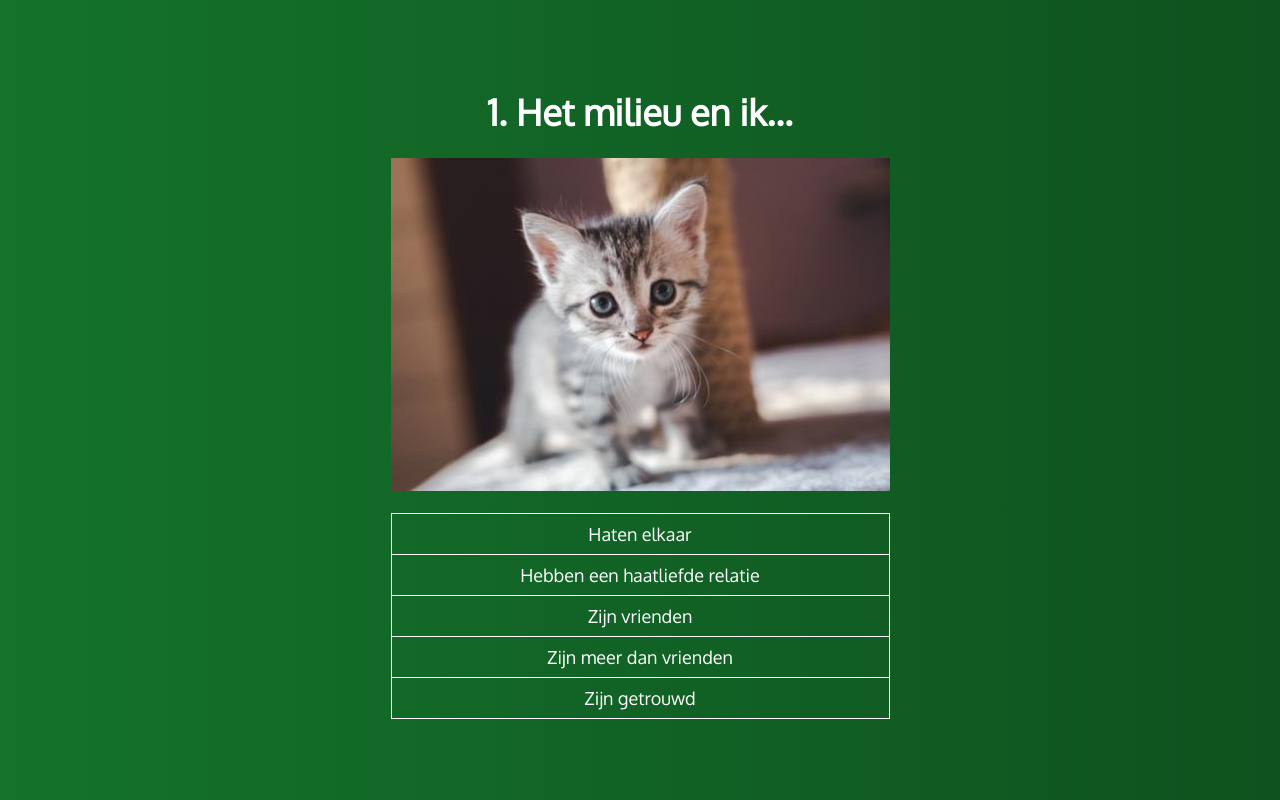
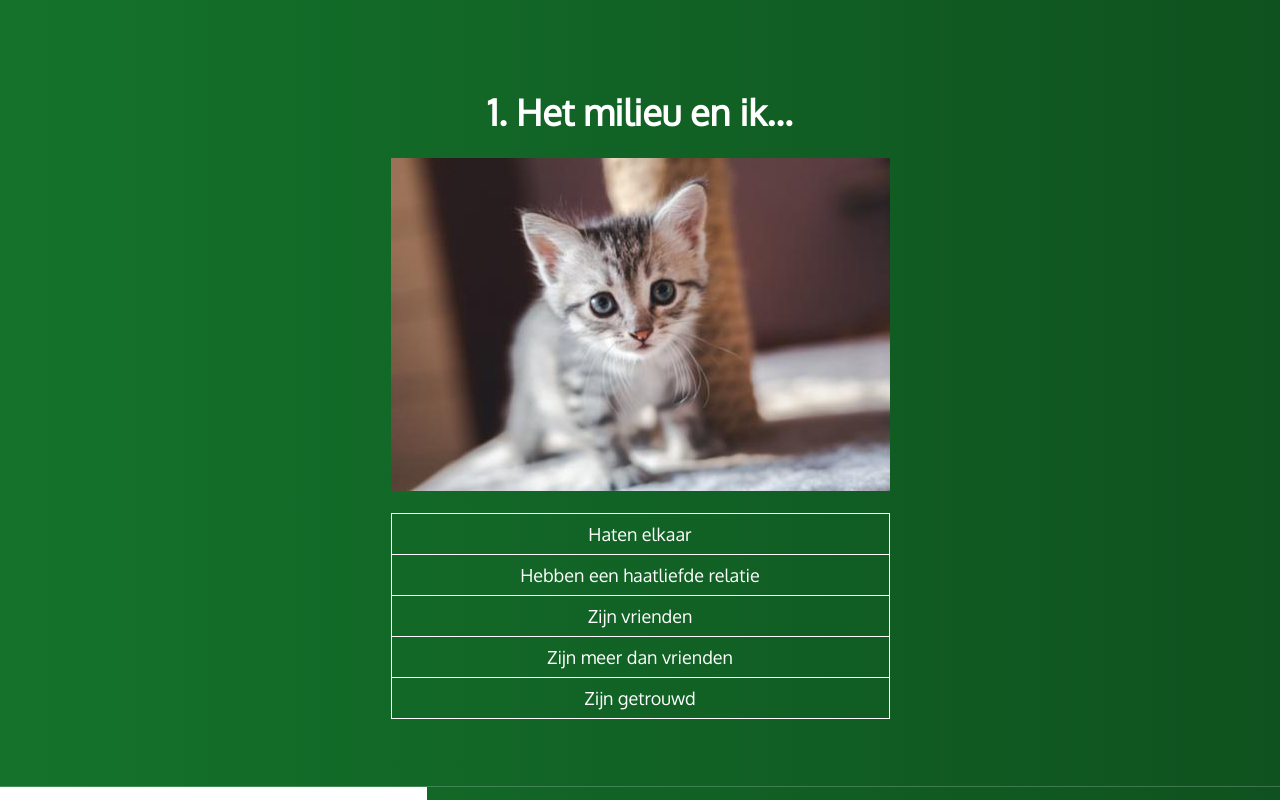
Before and after one commit to mikeevoss/greenwashing_questionnaire, a React (Create React App) app: page /question/0 in a window 1280 px wide. Built offline with nearby package versions, Linux system fonts and the light colour scheme.

Commit message:
Showing progressbar in questionnaire

```diff
--- a/public/index.html
+++ b/public/index.html
@@ -21,7 +21,7 @@
       work correctly both with client-side routing and a non-root public URL.
       Learn how to configure a non-root public URL by running `npm run build`.
     -->
-    <title>React App</title>
+    <title>Future Green Jobs</title>
   </head>
   <body>
     <noscript>You need to enable JavaScript to run this app.</noscript>
--- /dev/null
+++ b/src/components/modules/ProgressBar/ProgressBar.js
@@ -0,0 +1,10 @@
+import React from "react";
+import s from "./ProgressBar.module.css";
+
+const ProgressBar = ({ size }) => (
+  <div className={s.root}>
+    <div className={s.inner} style={{ width: `${size}%` }} />
+  </div>
+);
+
+export default ProgressBar;
--- /dev/null
+++ b/src/components/modules/ProgressBar/ProgressBar.module.css
@@ -0,0 +1,14 @@
+.root {
+  bottom: 0;
+  border-top: 1px solid rgba(255, 255, 255, 0.2);
+  height: 0.8rem;
+  left: 0;
+  position: fixed;
+  width: 100%;
+}
+
+.inner {
+  background-color: #fff;
+  height: 100%;
+  transition: width 0.2s;
+}
--- /dev/null
+++ b/src/components/modules/ProgressBar/package.json
@@ -0,0 +1,4 @@
+{
+  "name": "ProgressBar",
+  "main": "./ProgressBar.js"
+}
--- a/src/components/templates/Question.js
+++ b/src/components/templates/Question.js
@@ -6,6 +6,7 @@ import history from "../../history";
 
 import Container from "../elements/Container";
 import ChoiceList from "../modules/ChoiceList";
+import ProgressBar from "../modules/ProgressBar";
 
 class Question extends PureComponent {
   constructor(props) {
@@ -38,10 +39,10 @@ class Question extends PureComponent {
   }
 
   handleSelect = selectedOption => {
-    // const { id } = this.state;
-    // const answers = JSON.parse(localStorage.getItem('answers') || '[]');
-    // answers[this.index] = selectedOption;
-    // localStorage.setItem('answers', answers);
+    const answers = JSON.parse(localStorage.getItem("answers")) || {};
+    console.log(answers);
+    answers[this.index] = selectedOption;
+    localStorage.setItem("answers", JSON.stringify(answers));
     if (questions[this.index + 1]) {
       history.push(`/question/${this.index + 1}`);
     } else {
@@ -60,6 +61,7 @@ class Question extends PureComponent {
         </h1>
         {image && <img src={image} alt="" />}
         <ChoiceList onChange={this.handleSelect} {...this.state} />
+        <ProgressBar size={(this.index + 1) * 100 / questions.length} />
       </Container>
     );
   }
```
